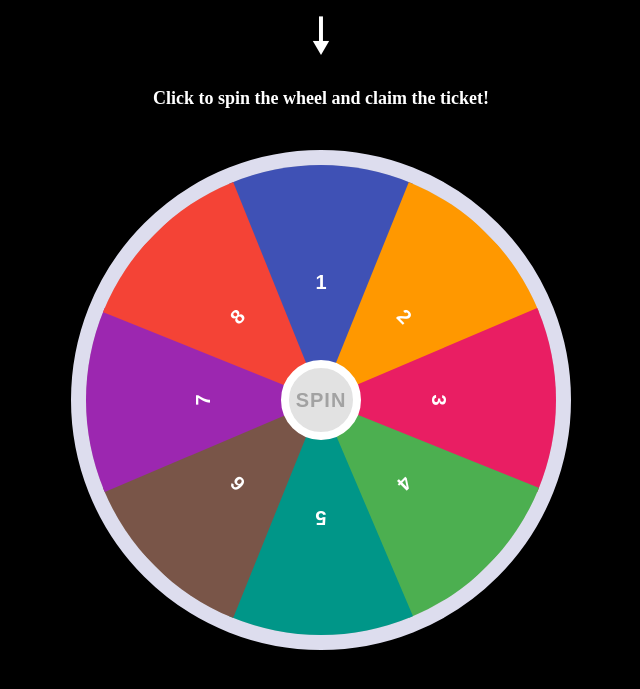
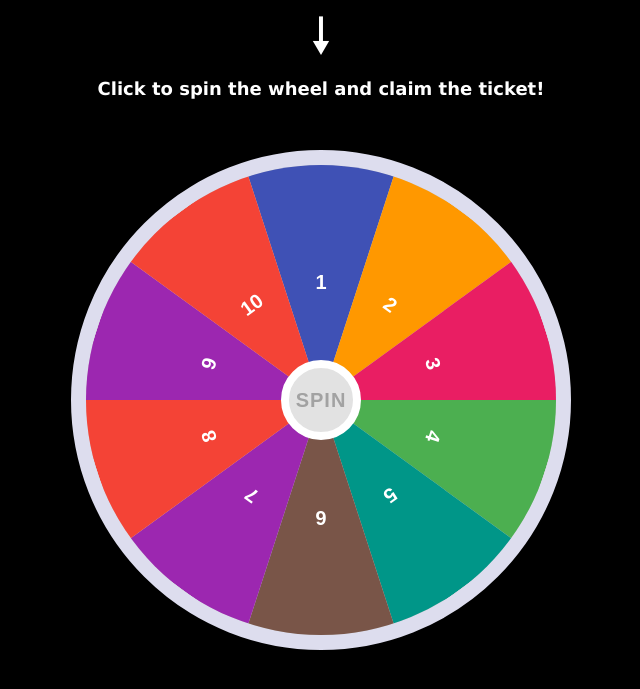
Before and after one commit to dasuntheekshanagit/e20welcome, a Flask app: page /wheel in a window 1280 px wide. Shown: the top 689 px of the page, without its empty margins (319-959 px from the left). Run offline with Flask 3, Linux system fonts and the light colour scheme.

Commit message:
Redisigning and reprogram for dynamic number of sections wheel

```diff
--- a/static/style2.css
+++ b/static/style2.css
@@ -14,8 +14,10 @@ body {
 }
 
 .container {
-    width: 500px;
-    height: 500px;
+  max-width: 500px;
+  max-height: 500px;
+  aspect-ratio: 1;
+  width: 90%;
   background-color: #ccc;
   border-radius: 50%;
   border: 15px solid #dde;
@@ -26,9 +28,9 @@ body {
 
 .container div {
   height: 50%;
-    width: 200px;
+  width: 100%;
   position: absolute;
-    clip-path: polygon(100% 0 , 50% 100% , 0 0 );
+  clip-path: polygon(100% 0, 50% 100%, 0 0);
   transform: translateX(-50%);
   transform-origin: bottom;
   text-align: center;
@@ -39,40 +41,7 @@ body {
   font-weight: bold;
   font-family: sans-serif;
   color: #fff;
-    left: 135px;
-}
-
-.container .one {
-    background-color: #3f51b5;
   left: 50%;
-}
-.container .two {
-    background-color: #ff9800;
-    transform: rotate(45deg);
-}
-.container .three {
-    background-color: #e91e63;
-    transform: rotate(90deg);
-}
-.container .four {
-    background-color: #4caf50;
-    transform: rotate(135deg);
-}
-.container .five {
-    background-color: #009688;
-    transform: rotate(180deg);
-}
-.container .six {
-    background-color: #795548;
-    transform: rotate(225deg);
-}
-.container .seven {
-    background-color: #9c27b0;
-    transform: rotate(270deg);
-}
-.container .eight {
-    background-color: #f44336;
-    transform: rotate(315deg);
 }
 
 .arrow {
@@ -111,11 +80,65 @@ body {
 
 .spin-text {
   position: absolute;
-    top: 70px;
+  top: 60px;
   left: 50%;
   transform: translateX(-50%);
   color: #fff;
   font-size: 18px;
   text-align: center;
   z-index: 2;
+  font-family: Verdana, Geneva, Tahoma, sans-serif;
 }
+
+.pop {
+  display: flex;
+  align-items: center;
+  justify-content: center;
+  flex-direction: column;
+  opacity: 0;
+  position: fixed;
+  top: 50%;
+  left: 50%;
+  transform: translate(-50%, -50%) scale(0);
+  padding: 1rem;
+  border-radius: 0.5rem;
+  background-color: white;
+  z-index: -1;
+  box-shadow: 0 0 10px rgba(0, 0, 0, 0.3);
+  font-family: Verdana, Geneva, Tahoma, sans-serif;
+  transition: opacity, transform 0.3s ease-in;
+}
+
+.pop.visible {
+  transform: translate(-50%, -50%);
+  opacity: 1;
+  z-index: 10;
+}
+
+.pop p {
+  margin: 0;
+  font-size: 1.2rem;
+  font-weight: 300;
+}
+
+.pop span {
+  font-size: 3rem;
+  font-weight: 600;
+  margin-top: 0.5rem;
+}
+
+img.fire {
+  position: fixed;
+  top: 0;
+  left: 0;
+  z-index: 5;
+  height: 100vh;
+  width: 100%;
+  opacity: 0;
+  transition: opacity 0.5s ease-in;
+  object-fit: cover;
+}
+
+img.fire.visible {
+  opacity: 0.5;
+}
--- a/templates/sping_wheel.html
+++ b/templates/sping_wheel.html
@@ -1,54 +1,121 @@
 <!DOCTYPE html>
 <html lang="en">
   <head>
-    <meta charset="UTF-8">
+    <meta charset="UTF-8" />
     <title>Spinning Wheel</title>
-    <meta name="viewport" content="width=device-width, initial-scale=1">
-    <link rel="stylesheet" href="{{ url_for('static', filename='style2.css') }}">
+    <meta name="viewport" content="width=device-width, initial-scale=1" />
+    <link
+      rel="stylesheet"
+      href="{{ url_for('static', filename='style2.css') }}"
+    />
   </head>
   <body>
     <!-- <h2> Click to spin the wheel and claim the ticket!</h2> -->
     <span class="arrow"></span>
-    <div class="container">
-        <div class="one">1</div>
-        <div class="two">2</div>
-        <div class="three">3</div>
-        <div class="four">4</div>
-        <div class="five">5</div>
-        <div class="six">6</div>
-        <div class="seven">7</div>
-        <div class="eight">8</div>
-    </div>
+    <div class="container"></div>
     <h3 class="spin-text">Click to spin the wheel and claim the ticket!</h3>
     <button id="spin">Spin</button>
+    <img class="fire" src="../static/fireworks.gif" alt="" />
+    <div class="pop">
+      <p>Your Team Number is</p>
+      <span></span>
+    </div>
 
     <script>
       let container = document.querySelector(".container");
       let btn = document.getElementById("spin");
 
+      const sections = [
+        {
+          color: "#3f51b5",
+          value: 1,
+        },
+        {
+          color: "#ff9800",
+          value: 2,
+        },
+        {
+          color: "#e91e63",
+          value: 3,
+        },
+        {
+          color: "#4caf50",
+          value: 4,
+        },
+        {
+          color: "#009688",
+          value: 5,
+        },
+        {
+          color: "#795548",
+          value: 6,
+        },
+        {
+          color: "#9c27b0",
+          value: 7,
+        },
+        {
+          color: "#f44336",
+          value: 8,
+        },
+        {
+          color: "#9c27b0",
+          value: 9,
+        },
+        {
+          color: "#f44336",
+          value: 10,
+        },
+      ];
+
+      const angle = 360 / sections.length;
+      const h = container.getBoundingClientRect().height / 2;
+      const w = container.getBoundingClientRect().width;
+
+      sections.forEach((sec, index) => {
+        const element = document.createElement("div");
+        element.style.background = sec.color;
+        element.innerText = sec.value;
+        element.style.transform = `translateX(-50%) rotate(${
+          angle * index
+        }deg)`;
+        element.style.width =
+          (Math.tan((angle * Math.PI) / 360) * h * 2 * 100) / w + "%";
+        container.append(element);
+      });
+
       btn.onclick = function () {
-            fetch('/generate_number') // Assuming Flask route '/generate_number' provides the random number
-                .then(response => response.json())
-                .then(data => {
+        fetch("/generate_number") // Assuming Flask route '/generate_number' provides the random number
+          .then((response) => response.json())
+          .then((data) => {
             let number = data.number;
-                    let rotateDegrees = (number - 1) * (-360 / 8); // Assuming 8 sections on the wheel
+            let rotateDegrees = (number - 1) * (-360 / sections.length); // Assuming 8 sections on the wheel
             let totalRotations = 2; // Total number of rotations
             let initialRotation = 720; // Initial rotation to make 2 full spins (360 * 2)
 
-                    container.style.transition = "transform 4s cubic-bezier(0, 0.8, 0.4, 1.5)"; // Smooth transition for rotation
+            container.style.transition =
+              "transform 4s cubic-bezier(0, 0.8, 0.4, 1.5)"; // Smooth transition for rotation
 
             setTimeout(() => {
-                        container.style.transform = "rotate(" + (initialRotation + rotateDegrees) + "deg)";
+              container.style.transform =
+                "rotate(" + (initialRotation + rotateDegrees) + "deg)";
             }, 50); // Delay to start the transition
 
             // Event listener for transition end
-                    container.addEventListener('transitionend', () => {
-                        document.getElementById('spin').innerText = number; // Show the selected number
-                        document.querySelector('.spin-text').style.display = 'none'; // Hide the instruction text
+            container.addEventListener("transitionend", () => {
+              setTimeout(() => {
+                document.querySelector(".spin-text").style.display = "none"; // Hide the instruction text
+                const pop = document.querySelector(".pop");
+                const gno = document.querySelector(".pop span");
+                const fire = document.querySelector(".fire");
+                gno.innerText = number;
+                pop.classList.add("visible");
+                fire.classList.add("visible");
+              }, 500);
             });
           })
-                .catch(error => console.error('Error:', error));
-        }
+          .catch((error) => console.error("Error:", error));
+      };
     </script>
   </body>
 </html>
```
Also changed, not shown: static/fireworks.gif (added). Lines whose indentation alone changed are shown as unchanged.
